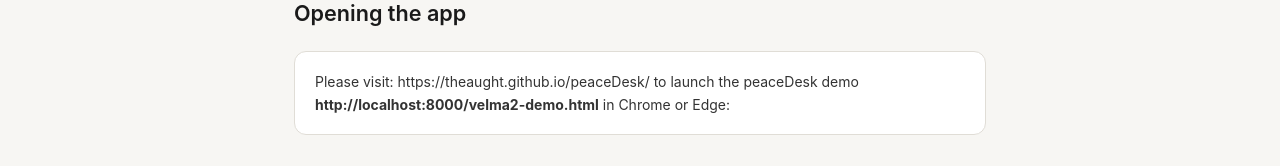
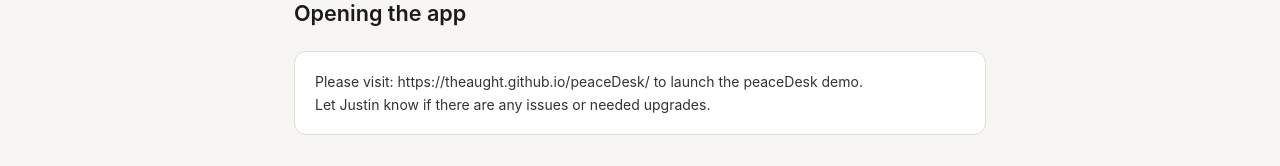
Before and after one commit to theaught/peaceDesk, a plain HTML site: page peacedesk-guide.html in a window 1280 px wide. Shown: the part 321-487 px from the top of the page. Drawn offline with Linux system fonts and the light colour scheme.

Commit message:
Update peacedesk-guide.html

```diff
--- a/peacedesk-guide.html
+++ b/peacedesk-guide.html
@@ -260,8 +260,11 @@
 
   <div style="background: white; border: 0.5px solid #E0DDD6; border-radius: 12px; padding: 1.1rem 1.25rem; margin-bottom: 1.25rem;">
     <p style="font-size: 14px; color: #333;">
-      Please visit: https://theaught.github.io/peaceDesk/ to launch the peaceDesk demo <strong>http://localhost:8000/velma2-demo.html</strong> in Chrome or Edge:
+      Please visit: https://theaught.github.io/peaceDesk/ to launch the peaceDesk demo.
     </p>
+   <p style="font-size: 14px; color: #333;">
+    Let Justin know if there are any issues or needed upgrades.
+   </p>
 
   </div>
 
```
